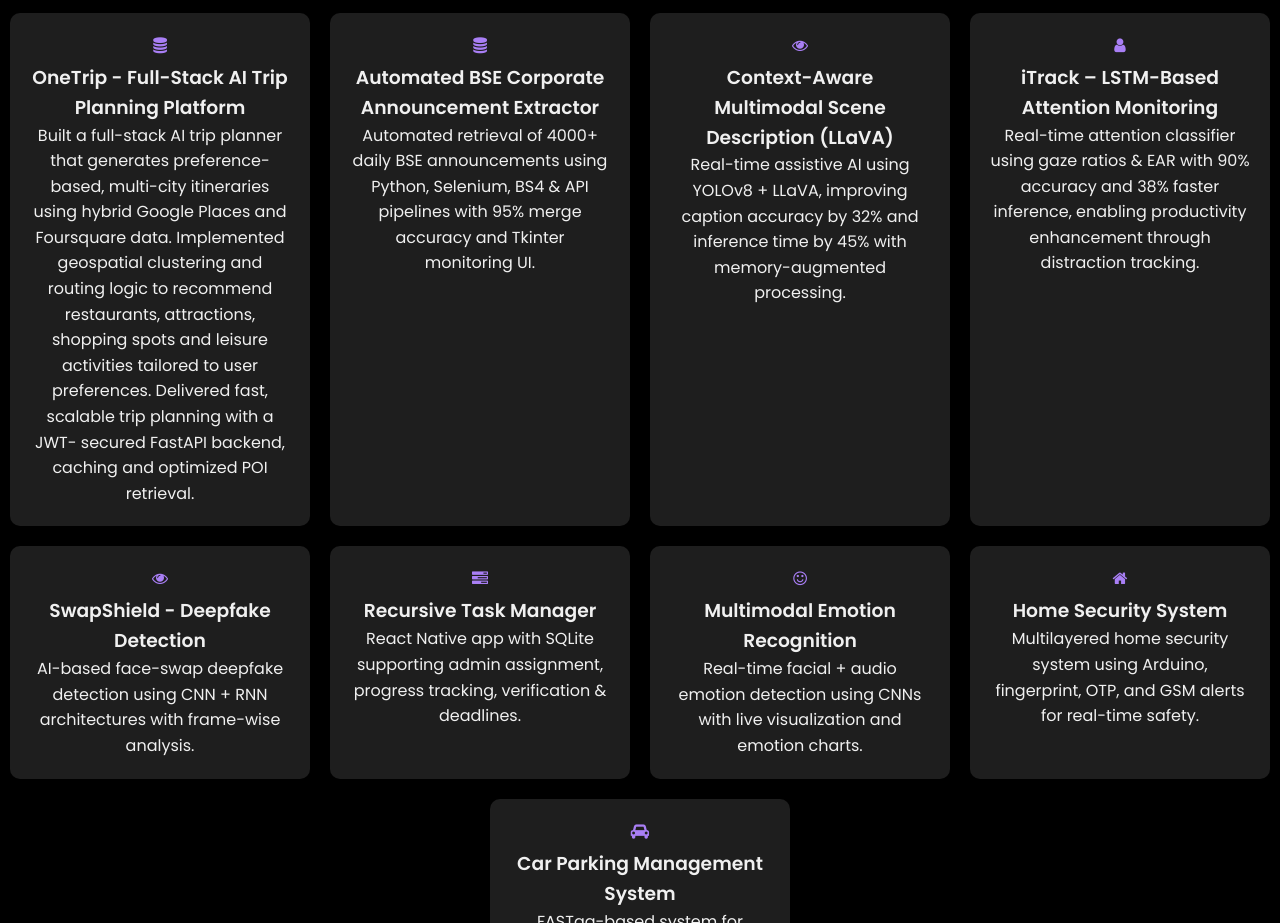
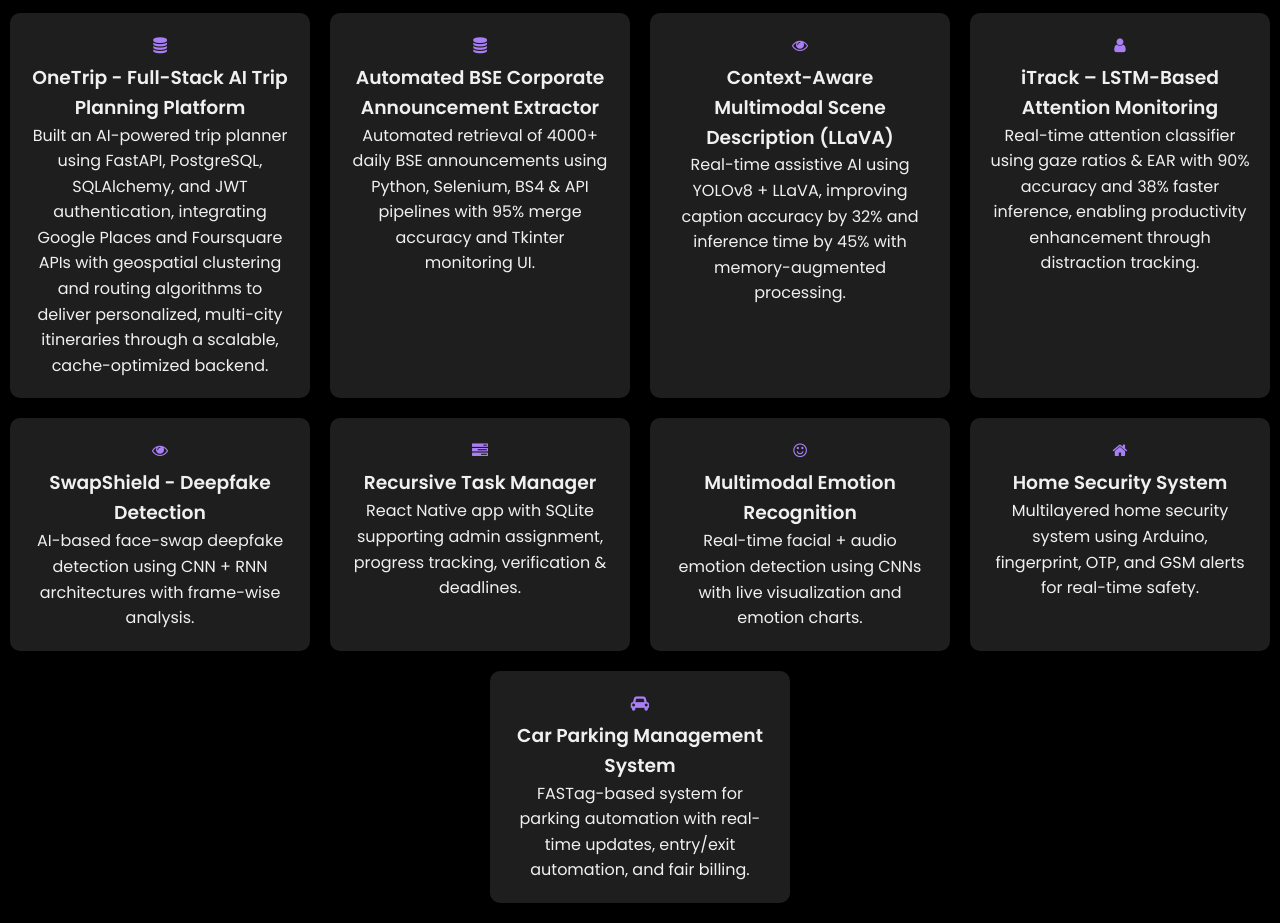
Before and after one commit to Kishore2808/portfolio, a plain HTML site: page index.html in a window 1280 px wide. Shown: the part 1300-2223 px from the top of the page. Drawn offline with Linux system fonts and the light colour scheme.

Commit message:
Refactor project description for clarity and brevity

```diff
--- a/index.html
+++ b/index.html
@@ -180,10 +180,7 @@
           <i class="fa fa-database project-icon"></i>
           <h3>OneTrip - Full-Stack AI Trip Planning Platform</h3>
           <p>
-            Built a full-stack AI trip planner that generates preference-based, multi-city itineraries using hybrid Google Places
-            and Foursquare data. Implemented geospatial clustering and routing logic to recommend restaurants, attractions,
-            shopping spots and leisure activities tailored to user preferences. Delivered fast, scalable trip planning with a JWT-
-            secured FastAPI backend, caching and optimized POI retrieval.
+            Built an AI-powered trip planner using FastAPI, PostgreSQL, SQLAlchemy, and JWT authentication, integrating Google Places and Foursquare APIs with geospatial clustering and routing algorithms to deliver personalized, multi-city itineraries through a scalable, cache-optimized backend.
           </p>
         </div>
 
```
